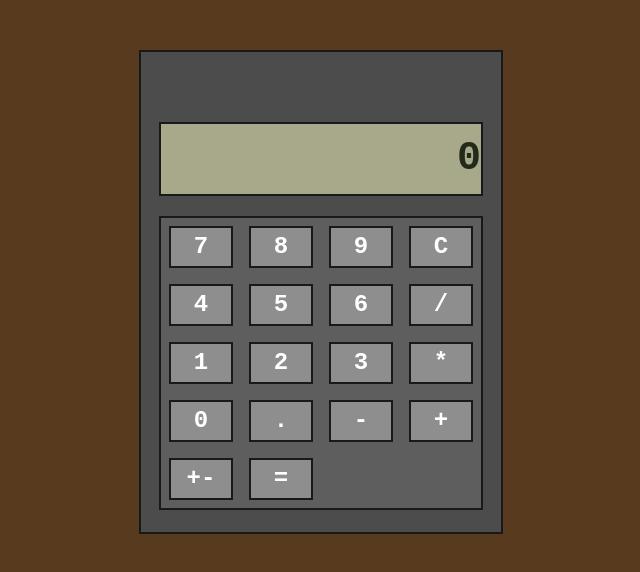
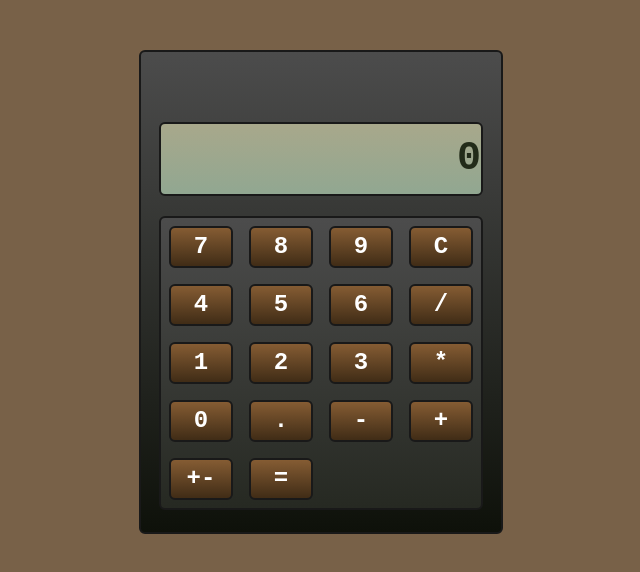
Before and after one commit to nivato/html_calc, a plain HTML site: page index.html in a window 1280 px wide. Shown: the whole page, without its empty margins (319-959 px from the left). Drawn offline with Linux system fonts and the light colour scheme.

Commit message:
Improved look of calculator (gradient+round corners)

```diff
--- a/calc.css
+++ b/calc.css
@@ -1,5 +1,5 @@
 body {
-  background-color: #583B1E;
+  background-color: #786148;
   color: white;
   margin: 0px;
   padding: 0px;
@@ -16,6 +16,9 @@ div {
   -moz-user-select: -moz-none;
   -o-user-selec: none;
   user-select: none;
+  -webkit-border-radius: 6px;
+  -moz-border-radius: 6px;
+  border-radius: 6px;
 }
 
 .calculator {
@@ -24,7 +27,10 @@ div {
   margin-left: auto;
   margin-right: auto;
   margin-top: 50px;
-  background-color: #4C4C4C;
+  background: #4C4C4C;
+  filter: progid:DXImageTransform.Microsoft.gradient(startColorstr='#4C4C4C', endColorstr='#0E110A');
+  background: -webkit-gradient(linear, left top, left bottom, from(#4C4C4C), to(#0E110A));
+  background: -moz-linear-gradient(top,  #4C4C4C,  #0E110A);
 }
 
 .screen {
@@ -33,7 +39,6 @@ div {
   margin-left: auto;
   margin-right: auto;
   margin-top: 70px;
-  background-color: #A8A88B;
   text-align: right;
   line-height: 70px;
   font-size: 40px;
@@ -43,6 +48,10 @@ div {
   -moz-user-select: text;
   -o-user-select: text;
   user-select: text;
+  background: #A8A88B;
+  filter: progid:DXImageTransform.Microsoft.gradient(startColorstr='#A8A88B', endColorstr='#91A791');
+  background: -webkit-gradient(linear, left top, left bottom, from(#A8A88B), to(#91A791));
+  background: -moz-linear-gradient(top,  #A8A88B,  #91A791);
 }
 
 .pad {
@@ -51,7 +60,10 @@ div {
   margin-left: auto;
   margin-right: auto;
   margin-top: 20px;
-  background-color: #5E5E5E;
+  background: #5E5E5E;
+  filter: progid:DXImageTransform.Microsoft.gradient(startColorstr='#4C4C4C', endColorstr='#262922');
+  background: -webkit-gradient(linear, left top, left bottom, from(#4C4C4C), to(#262922));
+  background: -moz-linear-gradient(top,  #4C4C4C,  #262922);
 }
 
 .button {
@@ -60,8 +72,11 @@ div {
   height: 38px;
   line-height: 38px;
   margin: 8px;
-  background-color: #8E8E8E;
   text-align: center;
   cursor: pointer;
   font-size: 24px;
+  background: #855C33;
+  filter: progid:DXImageTransform.Microsoft.gradient(startColorstr='#855C33', endColorstr='#402C16');
+  background: -webkit-gradient(linear, left top, left bottom, from(#855C33), to(#402C16));
+  background: -moz-linear-gradient(top,  #855C33,  #402C16);
 }
```
